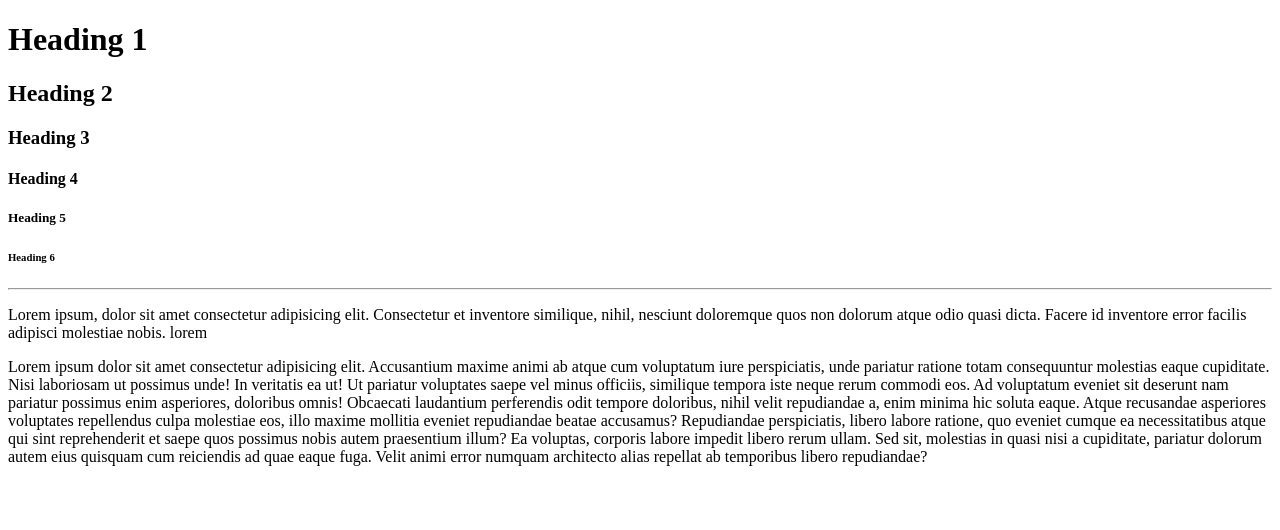
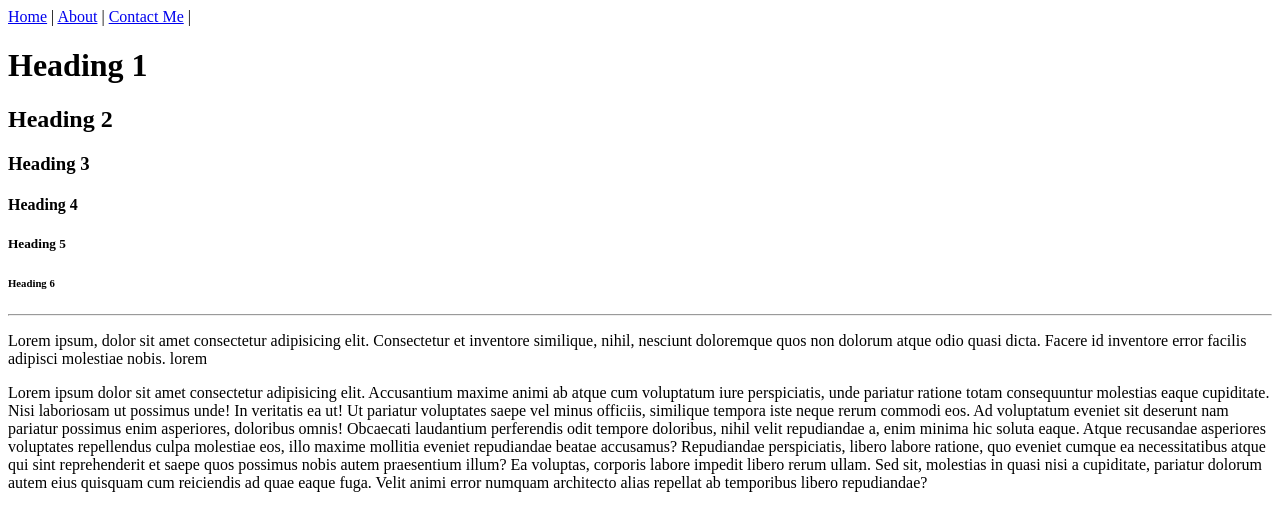
Before and after one commit to stdKnight/stdknight.github.io, a plain HTML site: page index.html in a window 1280 px wide. Drawn offline with Linux system fonts and the light colour scheme.

Commit message:
add menu to index.html

```diff
--- a/index.html
+++ b/index.html
@@ -6,6 +6,9 @@
   <title>Knight - Home</title>
 </head>
 <body>
+  <a href="index.html">Home</a> |
+  <a href="about.html">About</a> |
+  <a href="contact.html">Contact Me</a> |
   <h1>Heading 1</h1>
   <h2>Heading 2</h2>
   <h3>Heading 3</h3>
```
